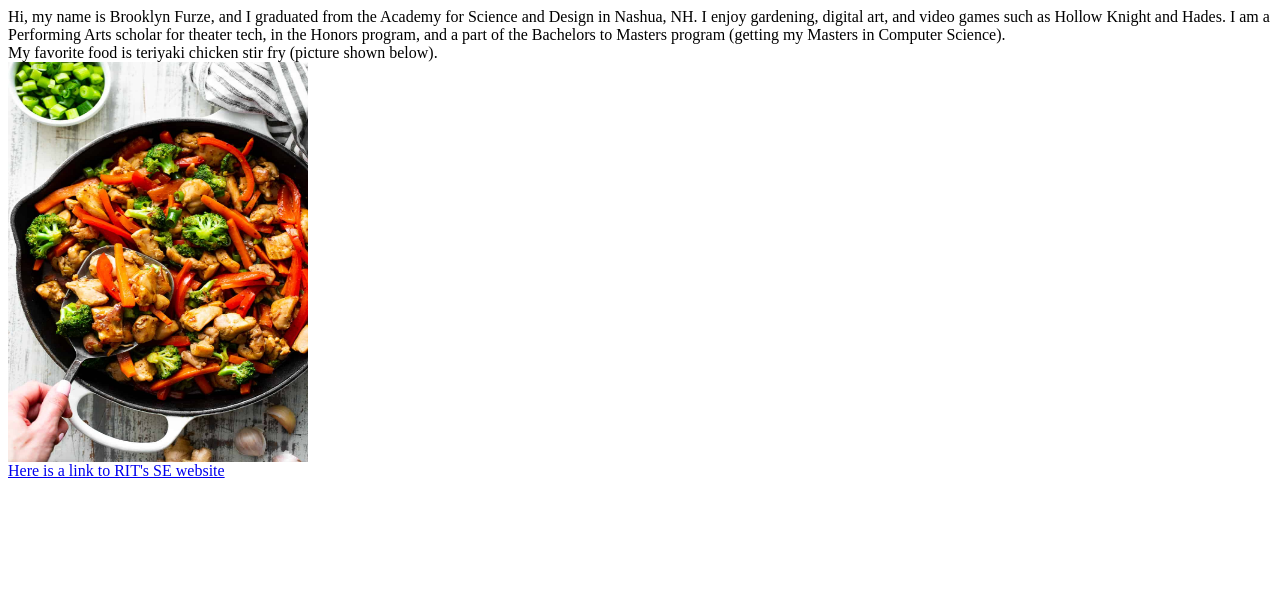
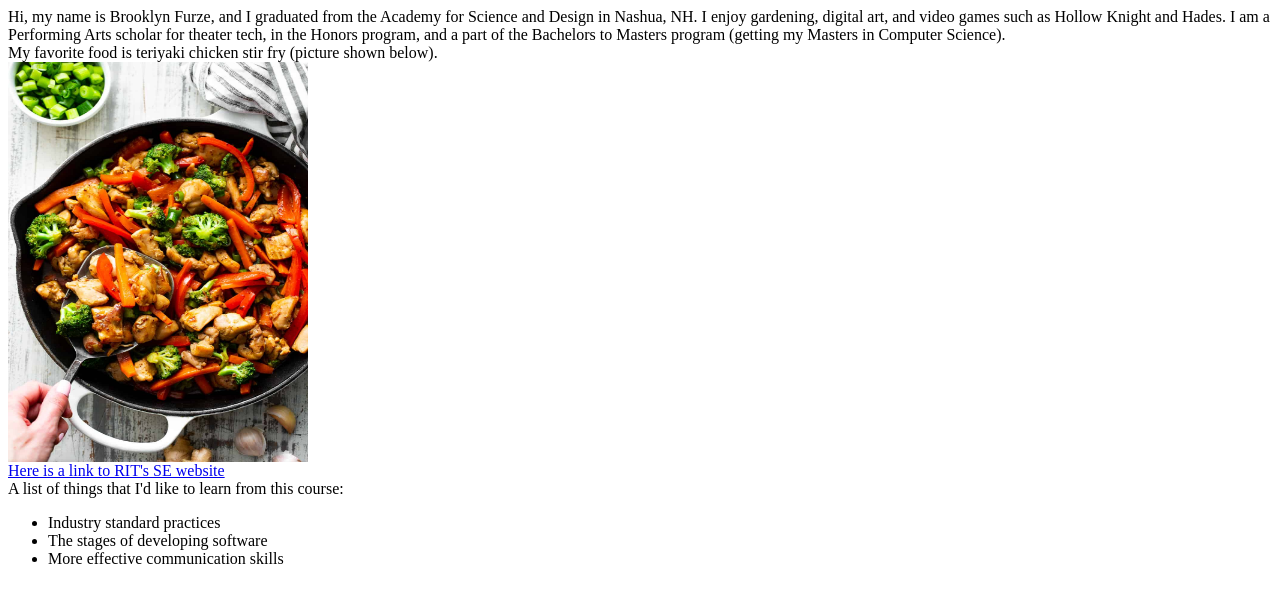
Before and after one commit to BrooklynFurze/BrooklynFurze.github.io, a plain HTML site: page index.html in a window 1280 px wide. Drawn offline with Linux system fonts and the light colour scheme.

Commit message:
adding bullet points

```diff
--- a/index.html
+++ b/index.html
@@ -12,3 +12,12 @@ My favorite food is teriyaki chicken stir fry (picture shown below). <br>
 <br>
 
 <a href = "https://www.rit.edu/computing/department-software-engineering" >Here is a link to RIT's SE website</a>
+
+<br>
+
+A list of things that I'd like to learn from this course:
+<ul>
+    <li>Industry standard practices</li>
+    <li>The stages of developing software</li>
+    <li>More effective communication skills</li>
+</ul>
```
